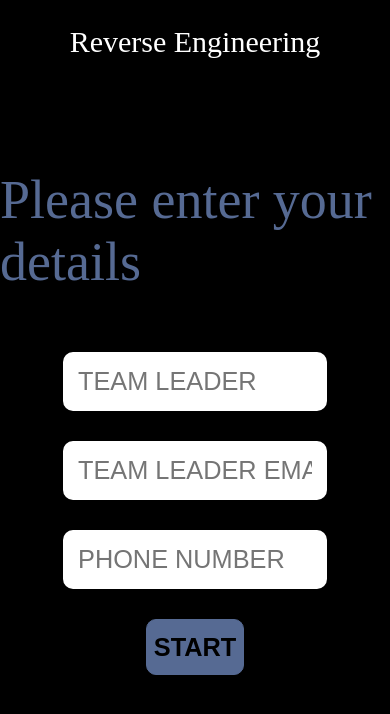
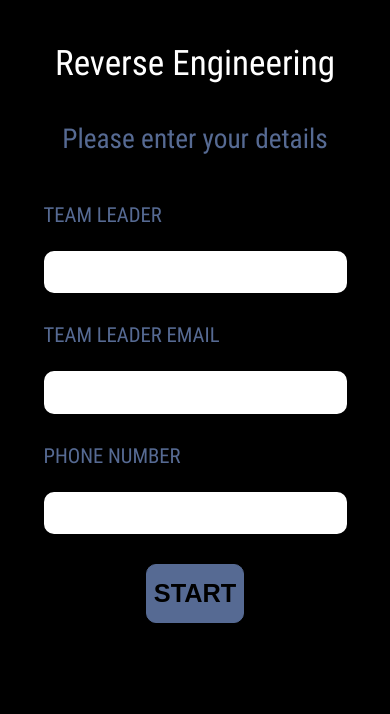
Before and after one commit to sarthak-sehgal/revengg-2018, a plain HTML site: page form/form.html in a window 390 px wide. Drawn offline with Linux system fonts and the light colour scheme.

Commit message:
latest changes made to the form

```diff
--- a/form/form.css
+++ b/form/form.css
@@ -4,6 +4,12 @@
 	cursor: default;
 	margin: 0;
 	overflow: hidden;
+}
+@font-face {
+  font-family: 'Roboto Condensed';
+  font-style: normal;
+  font-weight: 400;
+  src: local('Roboto Condensed'), local('RobotoCondensed-Regular'), url(https://fonts.gstatic.com/s/robotocondensed/v16/Zd2E9abXLFGSr9G3YK2MsIPxuqWfQuZGbz5Rz4Zu1gk.woff2) format('woff2');
 }
 /* body */
 body,html {
@@ -12,14 +18,14 @@ body,html {
 	background-color: #000;
 	margin:0;
 	padding:0;
-	overflow: hidden;
-}
-body {
+	overflow: scroll;
+	font-family: 'Roboto Condensed', arial, verdana;
 	display: flex;
 	flex-direction: column;
 	justify-content: center;
 	align-items: center;
 }
+
 /* start button */
 #start_test {
 	margin: auto;
@@ -32,6 +38,8 @@ body {
 	background-color: #566A93;
 	color: #fff;
 	cursor:pointer;
+	height: 7vh;
+	width: 25vw;
 	-webkit-transition: all 0.25s ease-out;
     -moz-transition: all 0.25s ease-out;
     transition: all 0.25s ease-out;
@@ -42,20 +50,13 @@ body {
 	padding: 1vh 0.5vw;
 }
 
-#details label {
-	color: #566A93;
-}
-
-#details input {
-	color: #000;
-	font-size: 3vh;
-}
-
+/* ---- FORM ----*/
 .student_form {
 	padding: 15vh;
 	font-size: 30px;
 	min-width:50vw;
 	width: 100%;
+	height: 100vh;
 	display: flex;
 	flex-direction: column;
 	justify-content: center;
@@ -67,30 +68,136 @@ body {
   margin-bottom:30px;
 }
 
-.student_form input,.student_form textarea {
-  font-size:18px;
+.student_form input {
+	/*font-size: 100vh;*/
   border-radius: 10px;
   padding:10px 10px;
   display:block;
   width:60vw;
+  height: 1.5vh;
   border:none;
   border:5px solid #fff;
   background-color: #fff;
   color: #000;
+  cursor: auto;
 }
 
-#start_test {
-	width: 25vw;
+#details {
+	height: 90vh;
+	position: absolute;
+	top: 37vh;
 }
+
+#details input {
+	color: #000;
+	font-size: 3vh;
+}
+
+#details input[type = 'text'] {
+	font-size: 2.2vh;
+	font-weight: 600;
+}
+#details input[type = 'email'] {
+	font-size: 2.2vh;
+	font-weight: 600;
+}
+
+#details label {
+	color: #566A93;
+	display: block;
+	margin-bottom: 2vh;
+	font-size: 4vh;
+	position: relative;
+	text-decoration: none;
+	z-index: 1;
+	outline: none;
+	display: inline-block;
+}
+
+.underline {
+	content: "";
+	position: absolute;
+	top: 5vh;
+	height: 0.5vh;
+	width: 0;
+	background: #fff;
+	display: block;
+	transition: all .5s ease-in;
+}
+
+/*input:focus ~ .underline {
+	width: 90%;
+}
+
+input[type='email']:focus ~ .underline {
+	width: 90%;
+}
+*/
+
 .heading {
 	color: #566A93;
 	margin-bottom: 7vh;
-	font-size: 180%;
+	font-size: 3.5vw;
+	margin-top: -5.3vh;
+	position: absolute;
+	top: 28vh;
 }
 
 .reverse_engineering {
 	color: #fff;
-	margin-top: -4vh;
+	margin-top: -2vh;
 	position: absolute;
 	top: 7vh;
+	font-size: 5.5vh;
 }
+
+
+
+
+@media all and (max-width: 10000px) and (min-width: 1500px) {
+	.heading {
+		font-size: 3.2vw;
+	}
+}
+
+@media all and (max-width: 1499px) and (min-width: 1130px) {
+	.heading {
+		font-size: 7vh;
+		top: 29vh;
+	}
+}
+
+@media all and (max-width: 1130px) and (min-width: 588px) {
+	.heading {
+		font-size: 6vh;
+		top: 29vh;
+	}
+}
+
+@media all and (max-width: 587px){
+	.reverse_engineering  {
+		font-size: 9vw;
+	}
+	.heading {
+		font-size: 7vw;
+		top: 43vw;
+	}
+	#details {
+		top: 52vw;
+	}
+	.student_form input {
+		width: 70vw;
+	}
+	#details label {
+		font-size: 5.3vw;
+	}
+}
+
+@media all and (device-width: 375px) {
+	.heading {
+		top: 22.5vh;
+	}
+	#start_test:hover {
+		font-size: 3.3vh
+	}
+}
--- a/form/form.html
+++ b/form/form.html
@@ -1,6 +1,7 @@
 <!DOCTYPE html>
 <html>
 <head>
+	<meta name="viewport" content="width=device-width, initial-scale=1">
 	<title>form</title>
 	<link rel="stylesheet" type="text/css" href="form.css">
 </head>
@@ -11,13 +12,19 @@
 		<div class="heading">Please enter your details</div>
 		<form id="details" action="/Users/apple/Desktop/github/revengg-2018/index.html">
 			<div class="container">
-				<input type="text" name="" id="submit_name" placeholder="TEAM LEADER" required>
+				<label>TEAM LEADER</label>
+				<input type="text" name="" id="submit_name" required>
+				<div class="underline"></div>
 			</div>
 			<div class="container">
-				<input type="email" name="" id="submit_mail" placeholder="TEAM LEADER EMAIL" required>
+				<label>TEAM LEADER EMAIL</label>
+				<input type="email" name="" id="submit_mail" required>
+				<div class="underline"></div>
 			</div>
 			<div class="container">
-				<input type="text" name="" id="submit_phone" placeholder="PHONE NUMBER" required>
+				<label>PHONE NUMBER</label>
+				<input type="text" name="" id="submit_phone" required>
+				<div class="underline"></div>
 			</div>
 			<input type="submit" value="START" id="start_test">
 		</form>
```
